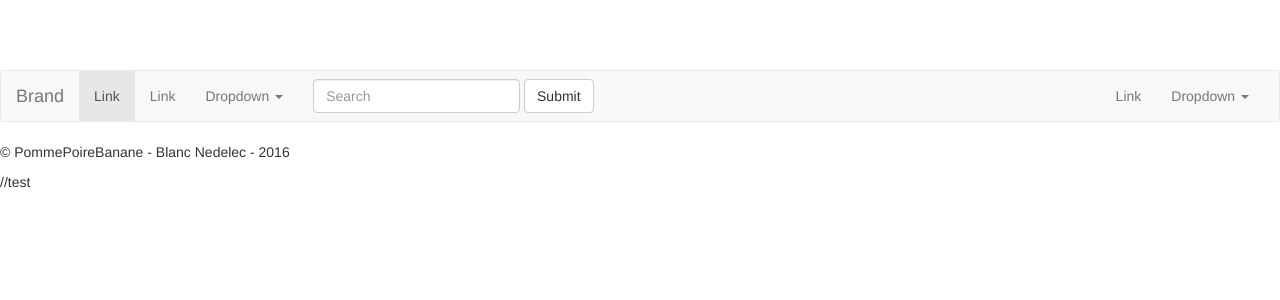
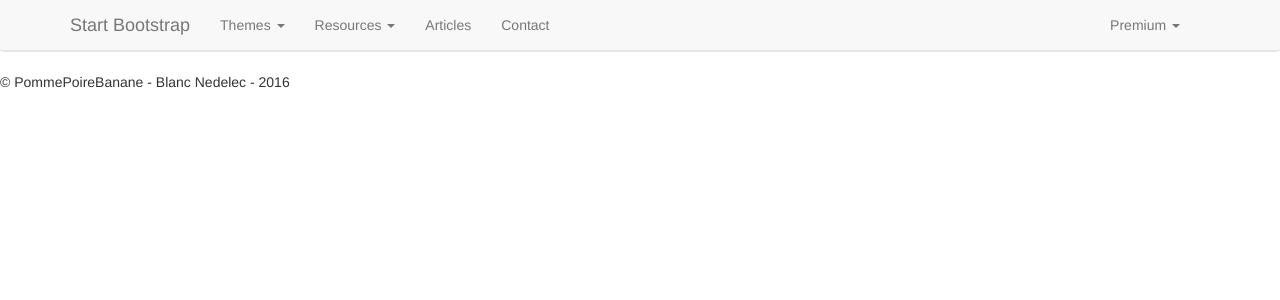
Before and after one commit to GuillaumeNed33/Projet-Web-S3, a PHP site: page / in a window 1280 px wide. Shown: the top 300 px of the page. Run offline with PHP 8.4, Linux system fonts and the light colour scheme; some libraries are stand-ins or nearby versions.

Commit message:
ajout navbar

```diff
--- a/assets/header.php
+++ b/assets/header.php
@@ -14,7 +14,102 @@
 </head>
 <body>
   <header>
-    <nav class="navbar">
+      <nav class="navbar navbar-default navbar-fixed-top" role="navigation">
+          <div class="container">
 
-    </nav>
+              <div class="navbar-header">
+                  <button type="button" class="navbar-toggle" data-toggle="collapse" data-target="#bs-example-navbar-collapse-1">
+                      <span class="sr-only">Toggle navigation</span>
+                      <i class="icon-menu"></i> Menu
+                  </button>
+                  <a class="navbar-brand" href="/">Start Bootstrap</a>
+              </div>
+
+              <div class="collapse navbar-collapse" id="bs-example-navbar-collapse-1">
+                  <ul class="nav navbar-nav">
+                      <li class="dropdown">
+                          <a href="#" class="dropdown-toggle" data-toggle="dropdown" title="Our Collection of Templates &amp; Themes">Themes <b class="caret"></b></a>
+                          <ul class="dropdown-menu">
+                              <li>
+                                  <a href="#"><i class="icon-layers fa-fw"></i> All Templates &amp; Themes</a>
+                              </li>
+                              <li>
+                                  <a href="#"><i class="icon-star fa-fw"></i> Most Popular</a>
+                              </li>
+                              <li>
+                                  <a href="#"><i class="icon-handbag fa-fw"></i> Buy Bootstrap Templates</a>
+                              </li>
+                              <li class="divider"></li>
+                              <li class="dropdown-header">
+                                  Template &amp; Theme Categories:
+                              </li>
+                              <li>
+                                  <a href="#">Admin and Dashboard</a>
+                              </li>
+                              <li>
+                                  <a href="#">Full Websites</a>
+                              </li>
+                              <li>
+                                  <a href="#">Landing Pages</a>
+                              </li>
+                              <li>
+                                  <a href="#">One Page Websites</a>
+                              </li>
+                              <li>
+                                  <a href="#">Portfolios</a>
+                              </li>
+                              <li>
+                                  <a href="#">Blogs</a>
+                              </li>
+                              <li>
+                                  <a href="#">Ecommerce</a>
+                              </li>
+                              <li>
+                                  <a href="#">Unstyled Starter Templates</a>
+                              </li>
+                              <li>
+                                  <a href="#">Navigation and Navbars</a>
+                              </li>
+                          </ul>
+                      </li>
+
+                      <li class="dropdown">
+                          <a href="#" class="dropdown-toggle" data-toggle="dropdown" title="Bootstrap Related Resources">Resources <b class="caret"></b></a>
+                          <ul class="dropdown-menu">
+                              <li>
+                                  <a href="#"><i class="icon-list"></i> Bootstrap Resources List</a>
+                              </li>
+                              <li>
+                                  <a href="#"><i class="icon-support"></i> Help &amp; FAQ</a>
+                              </li>
+                          </ul>
+                      </li>
+                      <li>
+                          <a href="#" title="Start Bootstrap News, Guides, and Tutorials">Articles</a>
+                      </li>
+                      <li>
+                          <a href="#" title="Contact the Start Bootstrap Team">Contact</a>
+                      </li>
+                  </ul>
+                  <ul class="nav navbar-nav navbar-right">
+                      <li class="dropdown">
+                          <a href="#" class="dropdown-toggle" data-toggle="dropdown" title="Premium Bootstrap Themes &amp; Templates"><i class="icon-star"></i> Premium <b class="caret"></b></a>
+                          <ul class="dropdown-menu">
+                              <li>
+                                  <a href="#"><i class="icon-pencil fa-fw"></i> Custom Bootstrap Design Services</a>
+                              </li>
+                              <li>
+                                  <a href="https://wrapbootstrap.com/?ref=StartBootstrap"><i class="icon-handbag fa-fw"></i> WrapBootstrap - Premium Bootstrap Themes</a>
+                              </li>
+                          </ul>
+                      </li>
+                      <li>
+                          <a href="#" data-toggle="modal" data-target="#searchModal"><i class="icon-magnifier"></i> <span class="hidden-lg hidden-md hidden-sm">Search Themes</span></a>
+                      </li>
+                  </ul>
+              </div>
+
+          </div>
+
+      </nav>
   </header>
--- a/assets/index.php
+++ b/assets/index.php
@@ -1,4 +1,3 @@
 <?php include("header.php"); ?>
 <?php include("menu.php"); ?>
 <?php include("footer.php");?>
-//test
```
